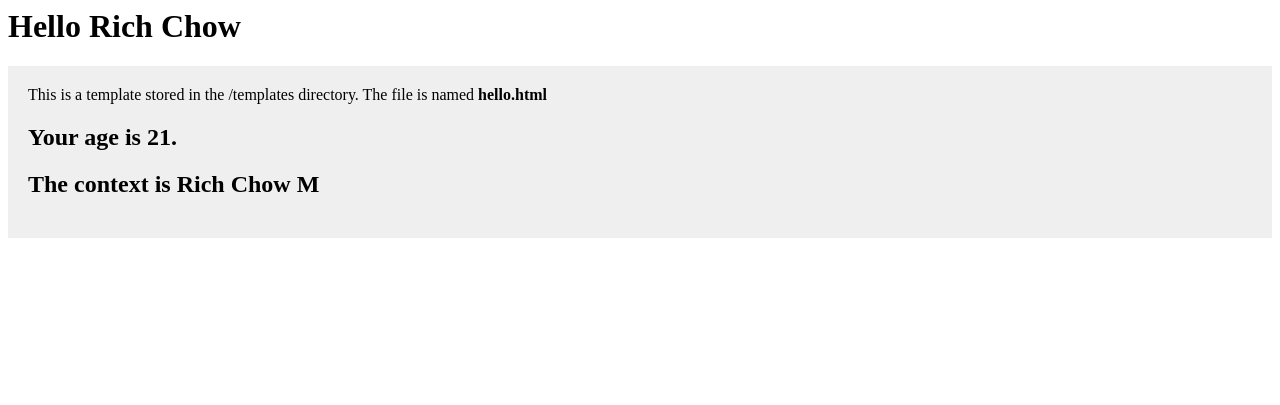
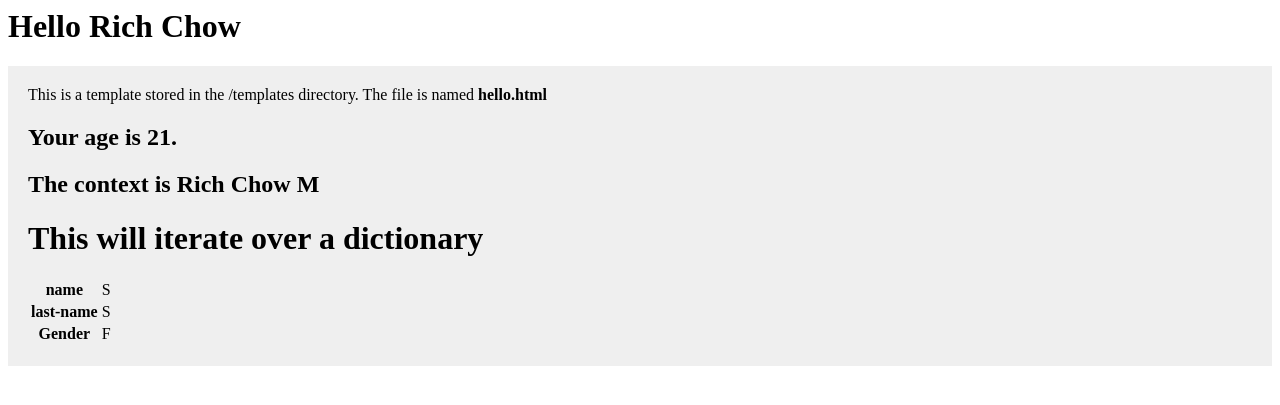
Before and after one commit to rchow93/hahmoo-web, a Flask app: page / in a window 1280 px wide. Shown: the top 405 px of the page. Run offline with Flask 2, Linux system fonts and the light colour scheme.

Commit message:
added an example iteration over a dictionary

```diff
--- a/flask-hw/hello/src/main.py
+++ b/flask-hw/hello/src/main.py
@@ -7,7 +7,8 @@ def index():
     name = "Rich Chow"
     age = "21"
     context = { 'a': "Rich", 'b':"Chow", 'c':"M" }
-    return render_template("hello.html", name=name, age=age, **context)
+    moochie = { 'name': "S", 'last-name': "S", "Gender": "F"}
+    return render_template("hello.html", name=name, age=age, **context, moochie=moochie)
 
 if __name__ == "__main__":
     app.run(host="0.0.0.0", debug=True, port=5000)
--- a/flask-hw/hello/src/templates/hello.html
+++ b/flask-hw/hello/src/templates/hello.html
@@ -6,4 +6,15 @@
 
     <h2>Your age is {{ age }}.</h2>
     <h2>The context is {{a}} {{b}} {{c}} </h2>
+
+    <h1>This will iterate over a dictionary</h1>
+    <table>
+        {% for key, value in moochie.items() %}
+        <tr>
+            <th> {{key}}</th>
+            <td> {{ value}} </td>
+        </tr>
+        {% endfor %}
+    </table>
+
 </div>
```
